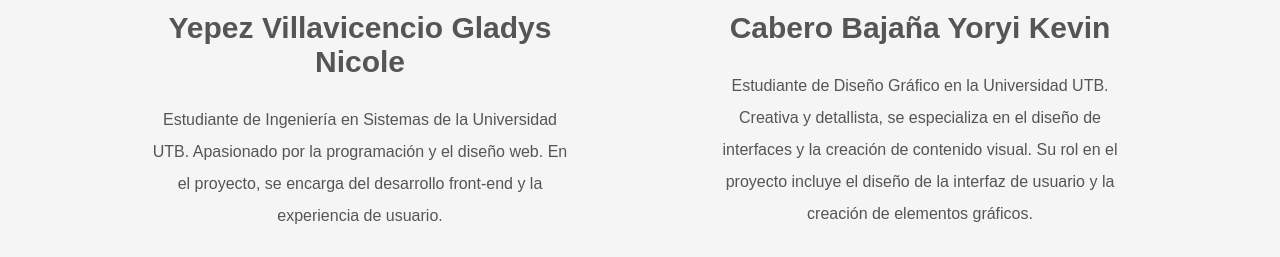
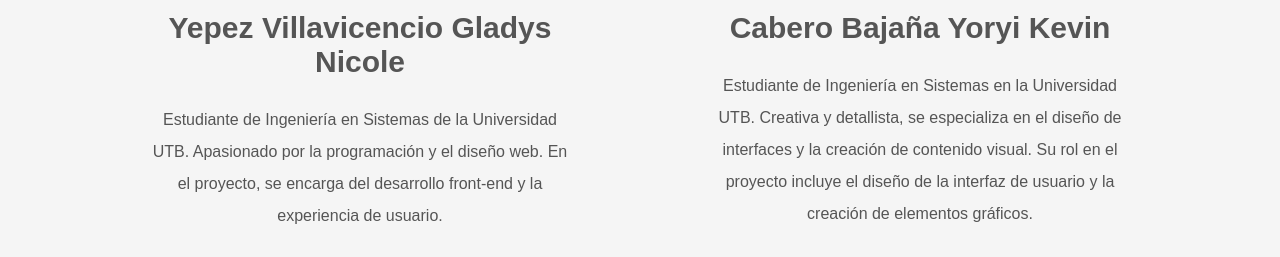
Before and after one commit to ramosFidel/utbautos, a plain HTML site: page pages/integrantes.html in a window 1280 px wide. Shown: the part 396-653 px from the top of the page. Drawn offline with Linux system fonts and the light colour scheme.

Commit message:
Update integrantes.html

```diff
--- a/pages/integrantes.html
+++ b/pages/integrantes.html
@@ -41,7 +41,7 @@
         </li>
         <li>
           <h4>Cabero Bajaña Yoryi Kevin</h4>
-          <p>Estudiante de Diseño Gráfico en la Universidad UTB. Creativa y detallista, se especializa en el diseño de
+          <p>Estudiante de Ingeniería en Sistemas en la Universidad UTB. Creativa y detallista, se especializa en el diseño de
             interfaces y la creación de contenido visual. Su rol en el proyecto incluye el diseño de la interfaz de
             usuario y la creación de elementos gráficos.</p>
           <p>Contacto: kevin.cabero@gmail.com | Teléfono: (987) 654-3210</p>
```
